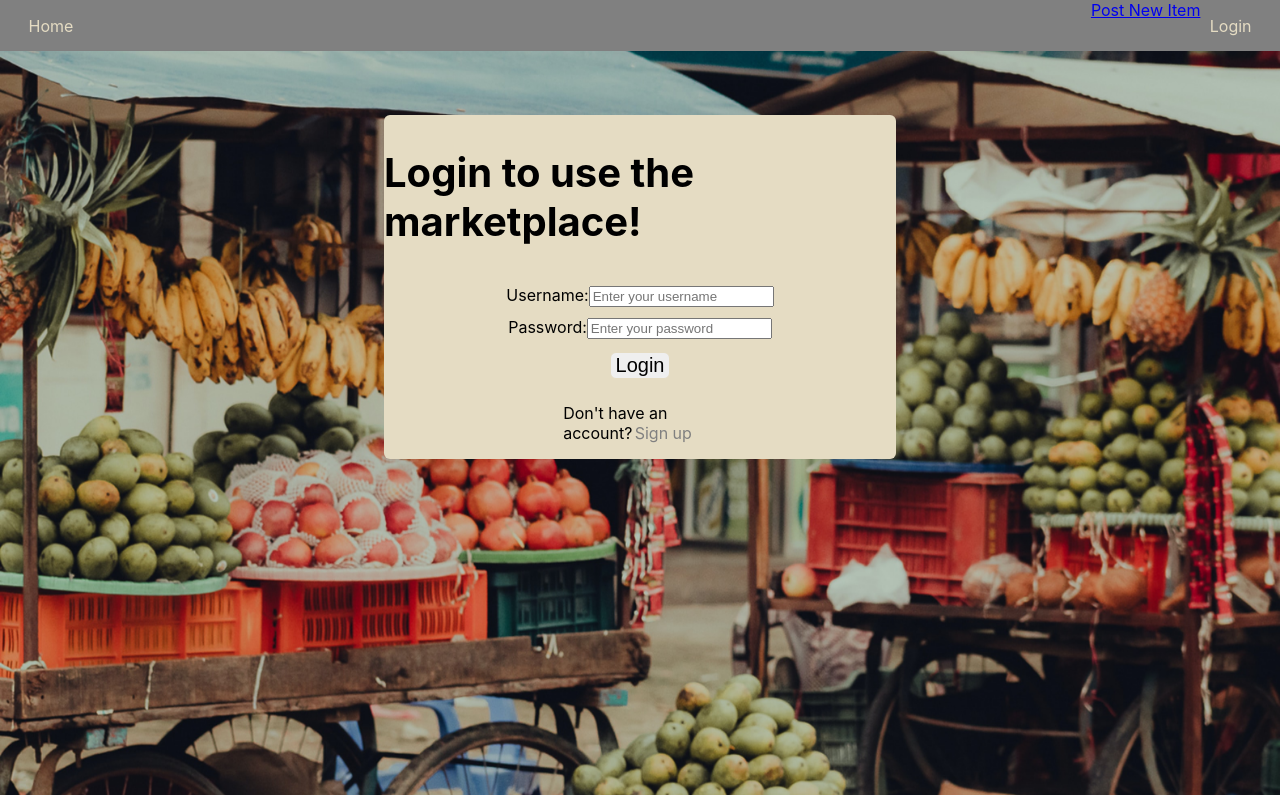
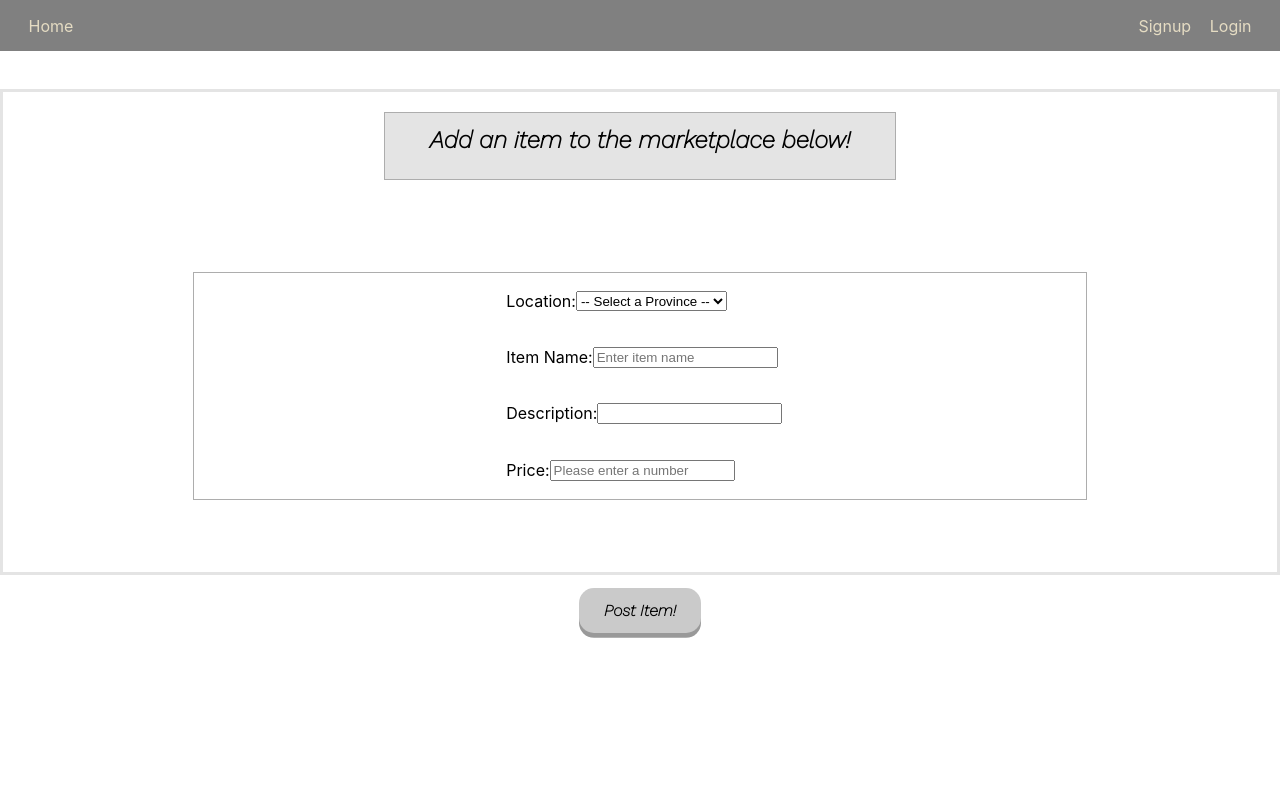
Before and after one commit to MingjunGeng/African-Marketplace-2-Group-front-end, a React (Create React App) app in the folder african-marketplace/: page /postitem in a window 1280 px wide. Before the commit this address led to /login. Built offline with nearby package versions, Linux system fonts and the light colour scheme.

Commit message:
removed private route

```diff
--- a/african-marketplace/src/App.js
+++ b/african-marketplace/src/App.js
@@ -20,8 +20,8 @@ function App() {
         <Route exact path="/" component={Home}/>
         <Route path="/login" component={Login} />
         <Route path="/signup" component={Signup} />
-        <PrivateRoute path="/postitem" component={AddItem}/>
-        <PrivateRoute path='/products'component={Products}/>
+        <Route path="/postitem" component={AddItem}/>
+        <Route path='/products'component={Products}/>
       </Switch>
     </Router>
   );
--- a/african-marketplace/src/components/AddItem.js
+++ b/african-marketplace/src/components/AddItem.js
@@ -120,7 +120,7 @@ export default function AddItem() {
                         value={formValues.price}
                         onChange={onChange}
                         name='price'
-                        type='text'
+                        type='float'
                         inputmode='decimal'
                         placeholder='Please enter a number'
                     />
--- a/african-marketplace/src/components/Header.js
+++ b/african-marketplace/src/components/Header.js
@@ -11,9 +11,9 @@ const Header = () => {
                 {localStorage.getItem('token') && <Link className="link" to='/products'>Products</Link> }
             </div>
             <div className="right-links">
-                <Link className="AddItem" to='/additem'>Post New Item</Link>
+                <Link className="link" to='/signup'>Signup</Link>
                 <Link className="link" to='/login'>Login</Link>
-                {localStorage.getItem('token') && <Link className="link" to='/postitem'>Post Item</Link> }
+                {localStorage.getItem('token') && <Link className="link" to='/postitem'>Post New Item</Link> }
             </div>
         </nav>
     )
```
